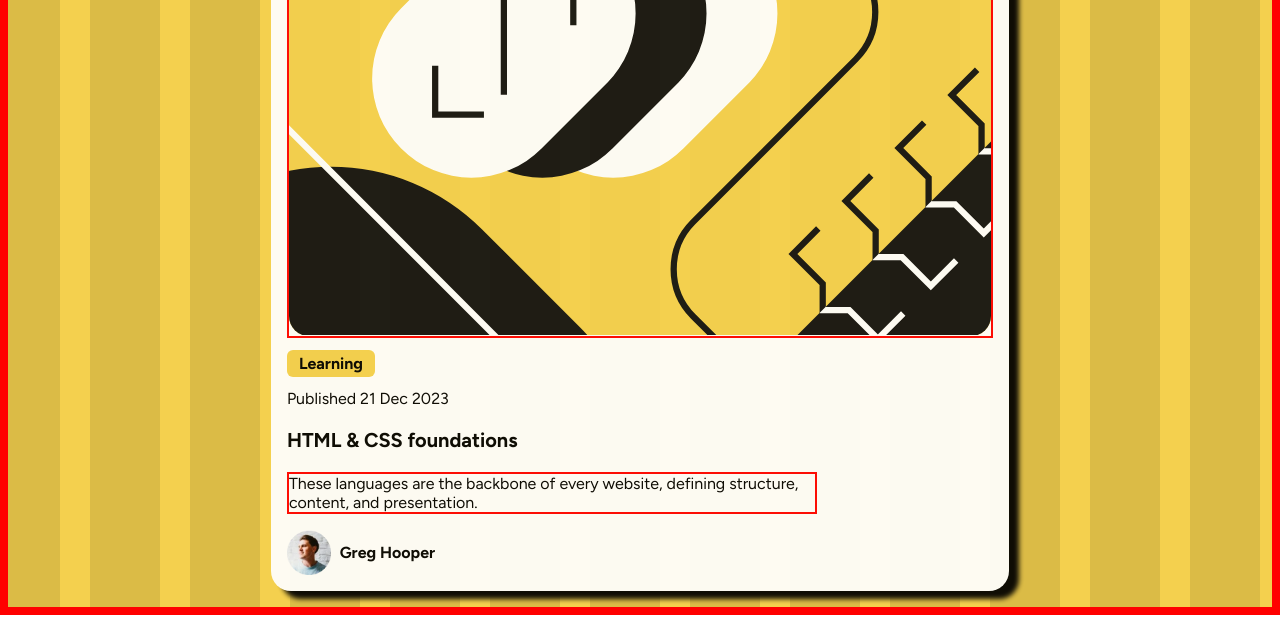
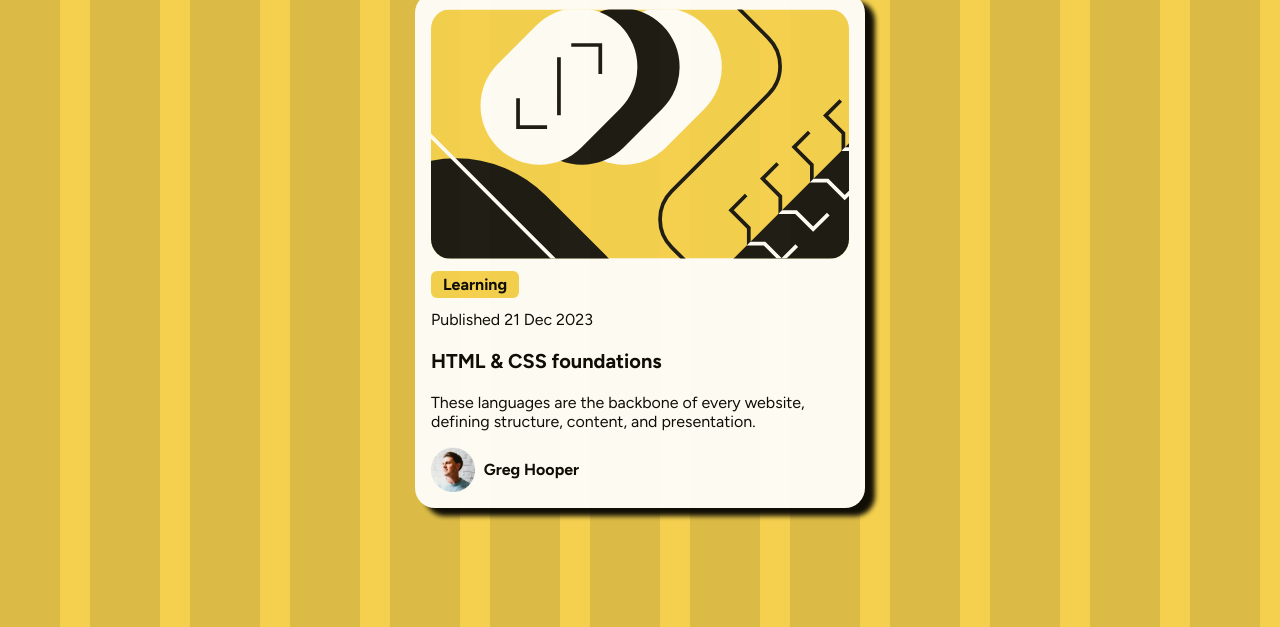
Before and after one commit to kapowlo/blog-preview-card, a plain HTML site: page index.html in a window 1280 px wide. Shown: the part 173-800 px from the top of the page. Drawn offline with Linux system fonts and the light colour scheme.

Commit message:
Added max-width of 450px on card the card was looking way too big on big screens
Removed min-height on body
the container was not filling up the full page

```diff
--- a/style.css
+++ b/style.css
@@ -26,7 +26,7 @@
 }
 
 body {
-  min-height: 100vh; /*this should solve the overflow issue */
+  height: 100vh;
   font-family: "Figtree", sans-serif;
 }
 /*-------------------------------------CONTAINER STYLES----------------------------------------*/
@@ -35,16 +35,12 @@ body {
       center center / 100px 100% repeat-x,
     #f4d04e;
   padding: 1rem; /*needed some padding at smaller screen size the card would touch both edges */
-  border: 8px solid red;
+
   height: 100%;
 
   /*places card and h1 text in the center */
   display: grid;
   place-content: center;
-  /*  display: flex;
-  flex-direction: column;
-  justify-content: center;
-  align-items: center; */
 }
 
 h1 {
@@ -56,6 +52,9 @@ h1 {
 .card {
   margin-top: 0.55rem;
   padding: 1rem;
+  max-width: 450px; /*stops cards from getting too big on big screens
+  (note i had to remove min-height on body or container wouldn't fill up the webpage) */
+
   background-color: rgb(255, 255, 255);
 
   box-shadow: 10px 8px 5px black;
@@ -70,14 +69,13 @@ h1 {
 
 .card-img-wrapper {
   width: 100%;
-  border: 2px solid red;
 }
 
 img[src$="illustration-article.svg"] {
   /*  margin: 0 auto 0 auto; */ /*centering the svg image causes is not needed */
   width: 100%;
   border-radius: 20px;
-  /* margin: 0 0 0 2em; */
+
   display: block;
 }
 .card-text-wrapper,
@@ -93,11 +91,6 @@ img[src$="illustration-article.svg"] {
   margin: 1.25rem 0 1.25rem 0;
 }
 
-.card-text-wrapper p:last-child {
-  border: 2px solid red;
-  width: 75%;
-}
-
 /*------------------ATTRIBUTION STYLES-------------------- */
 .attribution {
   display: flex;
```
